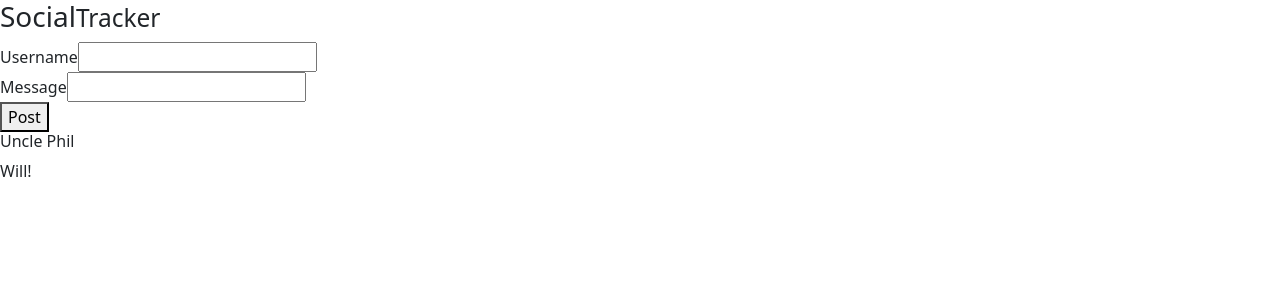
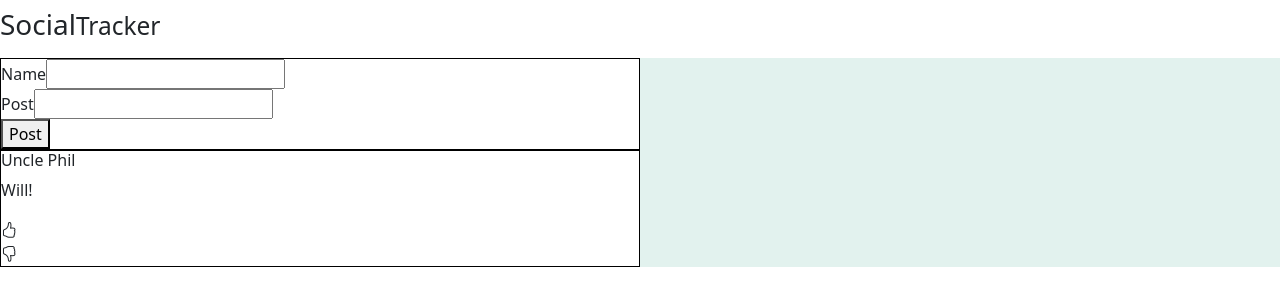
Before and after one commit to wmalott23/SocialFeed, a React (Create React App) app: page / in a window 1280 px wide. Shown: the top 306 px of the page. Built offline with nearby package versions, Linux system fonts and the light colour scheme.

Commit message:
Recommitting because it won't commit for some reason

```diff
--- a/package.json
+++ b/package.json
@@ -7,6 +7,7 @@
     "@testing-library/react": "^13.1.1",
     "@testing-library/user-event": "^13.5.0",
     "bootstrap": "^5.1.3",
+    "bootstrap-icons": "^1.8.1",
     "react": "^18.0.0",
     "react-dom": "^18.0.0",
     "react-scripts": "5.0.1",
--- /dev/null
+++ b/src/App.css
@@ -0,0 +1,12 @@
+.background{
+    background: rgba(226,242,238);
+}
+.navbar {
+    background: white;
+}
+.border-box {
+    border: 1px;
+    border-style: solid;
+    border-color: black;
+    background: white;
+}
--- a/src/App.js
+++ b/src/App.js
@@ -1,7 +1,8 @@
 import React, { useState } from 'react';
 import DisplayPosts from './Components/DisplayPosts/DisplayPosts';
 import CreatePost from './Components/CreatePost/CreatePost';
-
+import NavBar from './Components/NavBar/NavBar';
+import './App.css';
 
 
 function App() {
@@ -10,21 +11,24 @@ function App() {
 
   function addNewPost(post){
     let tempPosts = [...posts, post];
-
     setPosts(tempPosts);
   }
 
   return (
-    <div>
-        <h3>Social
-          <small>Tracker</small>
-        </h3>
-        <div>
-          <CreatePost addNewPostProperty={addNewPost}/>
+    <div className="background">
+        <div className="navbar">
+          <NavBar/>
         </div>
-        <div>
-          <DisplayPosts parentPosts={posts} />
-        </div>
+          <div className='col-md-6'>
+            <div className='border-box'>
+              <CreatePost addNewPostProperty={addNewPost}/>
+            </div>
+          </div>
+          <div className='col-md-6'>
+            <div className='border-box'>
+              <DisplayPosts parentPosts={posts}/>
+            </div>
+          </div>
     </div>
   );
 }
--- a/src/Components/CreatePost/CreatePost.jsx
+++ b/src/Components/CreatePost/CreatePost.jsx
@@ -18,11 +18,11 @@ const CreatePost = (props) => {
     return (
         <form onSubmit={handleSubmit}>
             <div>
-                <label>Username</label>
+                <label>Name</label>
                 <input type='text' onChange={(event) => setUsername(event.target.value)}/>
             </div>
             <div>
-                <label>Message</label>
+                <label>Post</label>
                 <input type='text' onChange={(event) => setBody(event.target.value)}/>
             </div>
                 <button type='submit'>Post</button>
--- a/src/Components/NavBar/NavBar.jsx
+++ b/src/Components/NavBar/NavBar.jsx
@@ -0,0 +1,10 @@
+
+const NavBar = (props) => {
+    return (
+        <h3>Social
+          <small>Tracker</small>
+        </h3>
+     );
+}
+
+export default NavBar;
--- a/src/Components/Post/Post.jsx
+++ b/src/Components/Post/Post.jsx
@@ -2,10 +2,10 @@ import React from "react";
 
 const Post = ({username, body}) => {
     return (
-        <div>
+        <div className='Container'>
             <h6>{username}</h6>
             <p>{body}</p>
-            <div>
+            <div className='row'>
                 <i className="bi bi-hand-thumbs-up"></i>
                 <i className="bi bi-hand-thumbs-down"></i>
             </div>
--- a/src/index.js
+++ b/src/index.js
@@ -2,6 +2,7 @@ import React from 'react';
 import ReactDOM from 'react-dom/client';
 import App from './App';
 import 'bootstrap/dist/css/bootstrap.min.css';
+import 'bootstrap-icons/font/bootstrap-icons.css';
 
 const root = ReactDOM.createRoot(document.getElementById('root'));
 root.render(
```
Also changed, not shown: src/Components/CreatePost/CreatePost.css (added), src/Components/DisplayPosts/DisplayPosts.css (added), src/Components/Post/Post.css (added), 1 other file (tests, documents, lock files or other folders).
